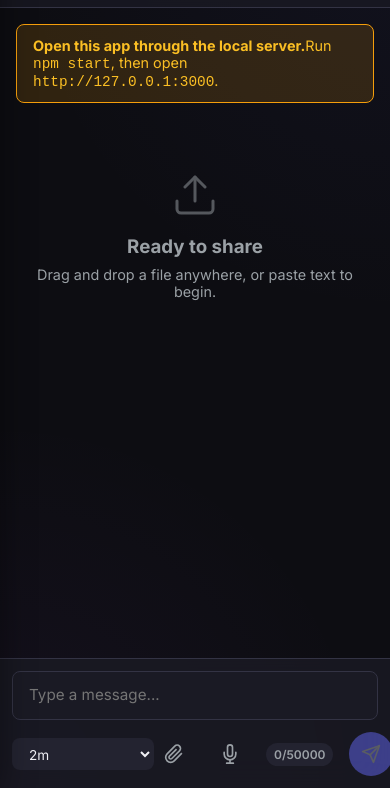
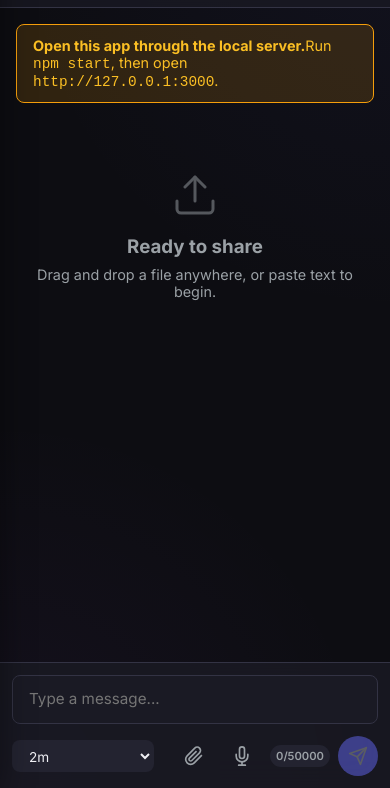
Before and after one commit to hidayashaikh86-tech/livetext, a website: page share text live/public/index.html in a window 390 px wide. Shown: the part 56-844 px from the top of the page. Drawn offline with nearby package versions, Linux system fonts and the light colour scheme.

Commit message:
Add files via upload

```diff
--- a/share text live/public/styles.css
+++ b/share text live/public/styles.css
@@ -1467,3 +1467,17 @@ textarea {
   gap: 4px;
   margin-top: 2px;
 }
+
+@media (max-width: 480px) {
+  .form-actions {
+    gap: 8px;
+  }
+  #share-button {
+    width: 40px;
+    height: 40px;
+  }
+  .char-count-pill {
+    padding: 4px 6px;
+    font-size: 0.7rem;
+  }
+}
```
